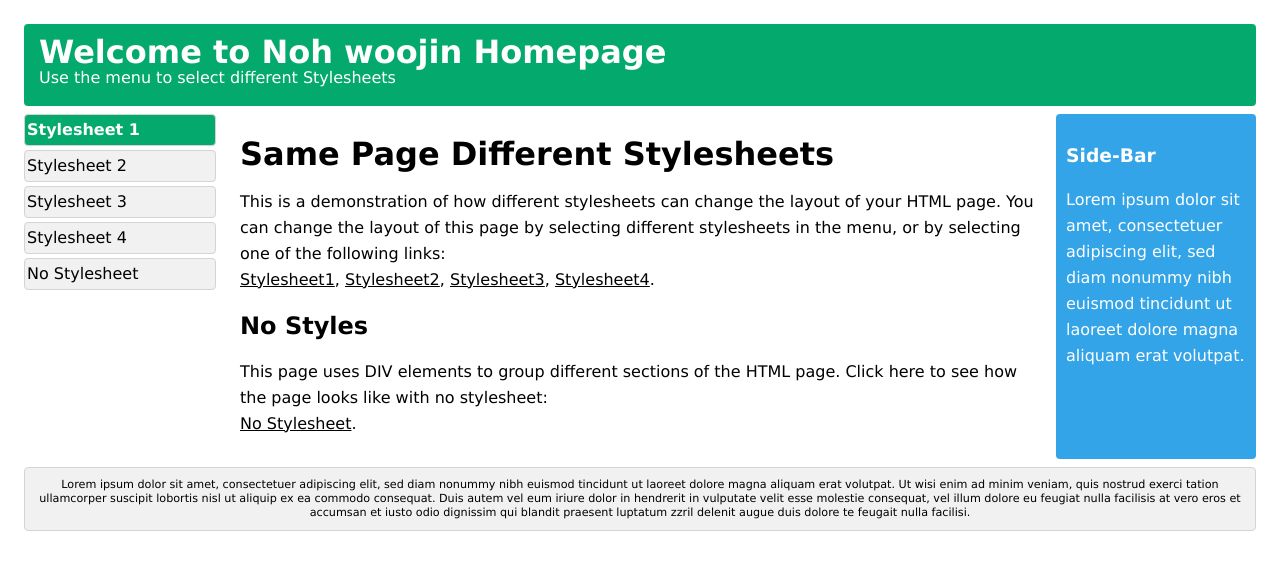
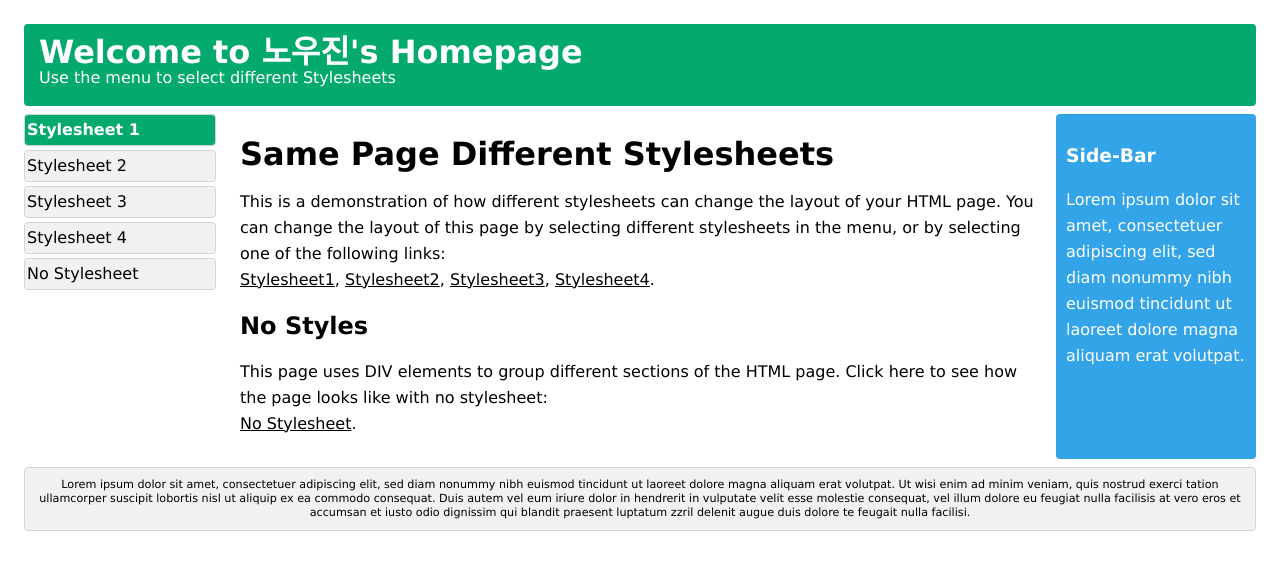
Before and after one commit to RenKRAP/RenKRAP.github.io, a plain HTML site: page index.html in a window 1280 px wide. Drawn offline with Linux system fonts and the light colour scheme.

Commit message:
Update index.html

```diff
--- a/index.html
+++ b/index.html
@@ -373,7 +373,7 @@
     <body>
         <div class="container wrapper">
             <div id="top">
-                <h1>Welcome to Noh woojin Homepage</h1>
+                <h1>Welcome to 노우진's Homepage</h1>
                 <p>Use the menu to select different Stylesheets</p>
             </div>
             <div class="wrapper">
```
